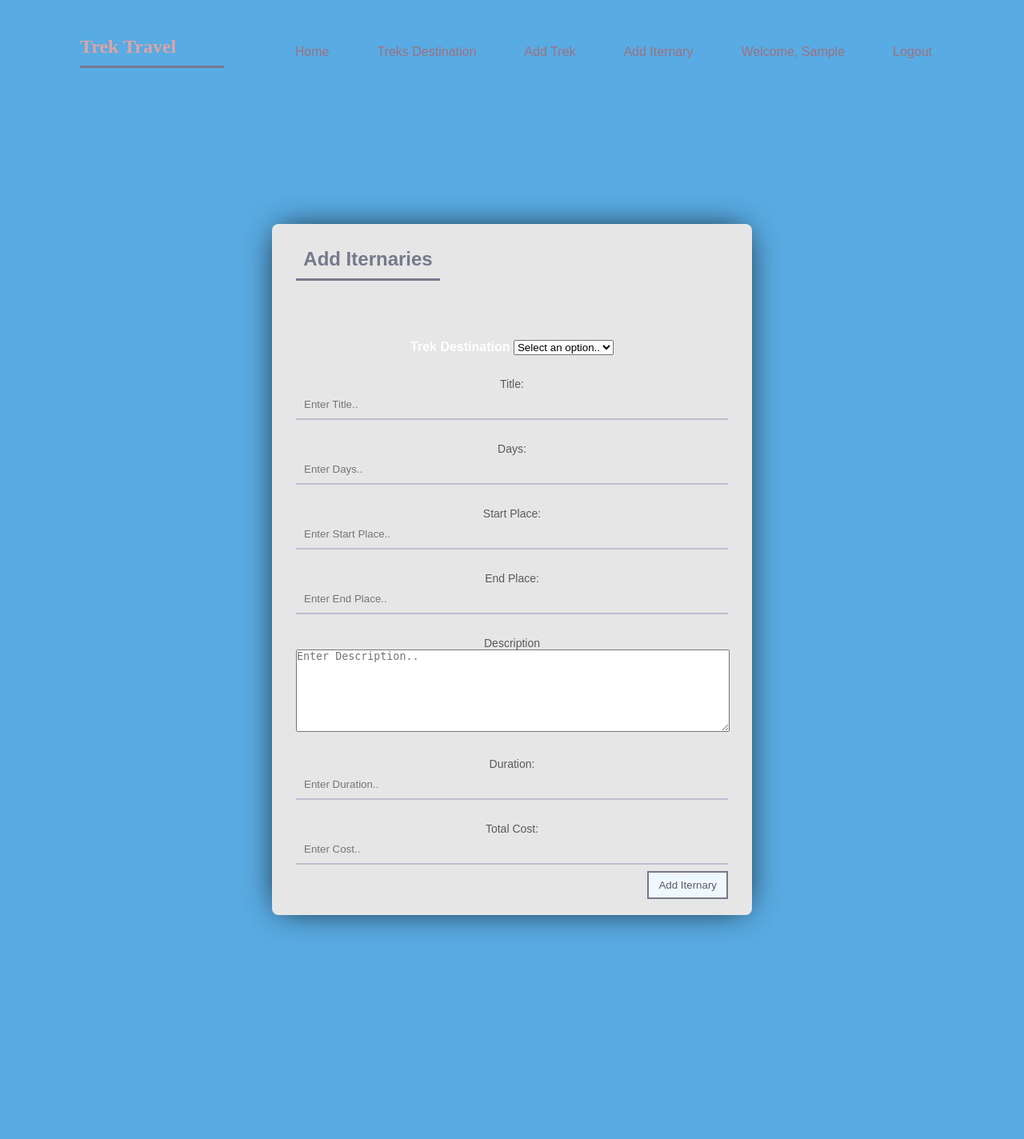
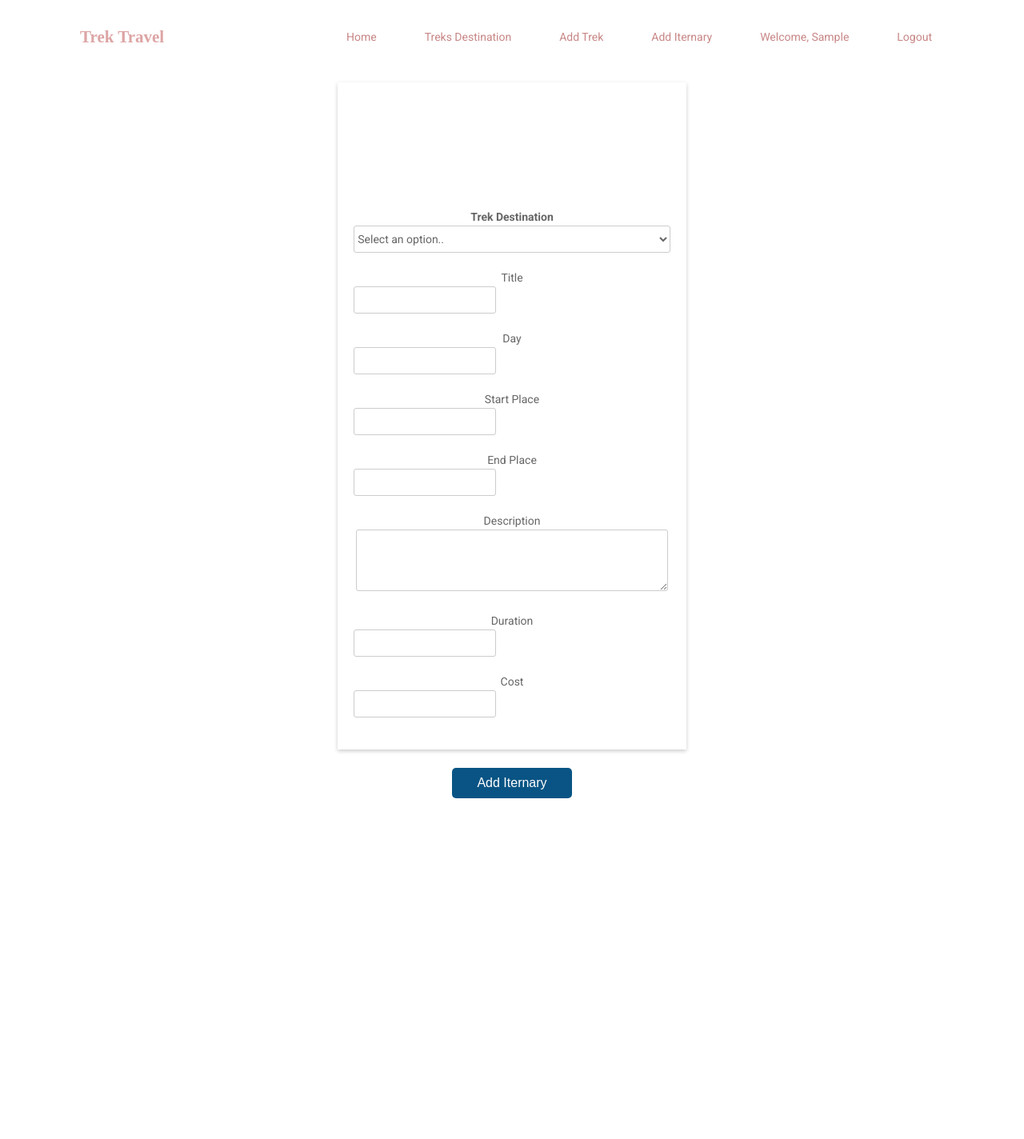
Before and after one commit to LamichhaneBibek/mytrekapp, a Flask app: template templates/addIternary.html in a window 1280 px wide. Shown: the whole page at 80% size. After the commit the page ends 998 px from the top, so only its background shows below. Run offline with Flask 2, Linux system fonts and the light colour scheme; the template is opened without the code that fills it: most values are stand-ins (such as "Sample title", 1, 10 or a date in 2020); some libraries are stand-ins or nearby versions.

Commit message:
Still there is some problem in doAddIternary

```diff
--- a/app.py
+++ b/app.py
@@ -1,6 +1,4 @@
-from email.headerregistry import Address
-from pickle import FALSE
-from unittest import result
+
 from flask import Flask, render_template, request, session, redirect
 
 from flask_mysqldb import MySQL
@@ -16,7 +14,7 @@
 app.config['MYSQL_DB'] = 'db_trekapp'
 
 # session settings
-app.config["SESSION_PERMANENT"] = FALSE
+app.config["SESSION_PERMANENT"] = False
 app.config["SESSION_TYPE"] = "filesystem"
 Session(app)
 
@@ -29,7 +27,7 @@
     if session.get("email"):
         logged_in_user = session["email"]
 
-    return render_template("index.html",result={'logged_in_user': logged_in_user})
+    return render_template("index.html", result={'logged_in_user': logged_in_user})
 
 
 # @app.route('/home')
@@ -75,13 +73,13 @@
 def doRegister():
     fullName = request.form['fullName']
     email = request.form['email']
-    phoneNumber = request.form['phone']
+    cNumber = request.form['cNumber']
     address = request.form['address']
-    password = request.form['pwd']
+    password = request.form['password']
 
     cursor = mysql.connection.cursor()
     cursor.execute('''INSERT INTO users VALUES(NULL,%s,%s,%s,%s,%s)''',
-                   (fullName, address, email, phoneNumber, password))
+                   (fullName, email, cNumber, address, password))
     mysql.connection.commit()
     cursor.close()
 
@@ -162,6 +160,7 @@
 
     return redirect('/treks')
 
+
 @app.route('/addIternary')
 def addIternary():
     logged_in_user = None
@@ -177,7 +176,8 @@
     treks = cursor.fetchall()
     cursor.close()
 
-    return render_template('test2.html', result={'treks':treks,'logged_in_user': logged_in_user})
+    return render_template('addIternary.html', result={'treks': treks, 'logged_in_user': logged_in_user})
+
 
 @app.route('/doAddIternary', methods=['POST'])
 def doAddIternary():
@@ -185,7 +185,8 @@
     if session.get("email"):
         logged_in_user = session["email"]
 
-    trek_destination_id = request.form['trek_destination_id']
+
+    trekId = request.form['trekId']
     title = request.form['title']
     days = request.form['days']
     startPlace = request.form['startPlace']
@@ -194,18 +195,31 @@
     duration = request.form['duration']
     cost = request.form['cost']
 
+    print(trekId)
+    print(title)
+    print(days)
+    print(startPlace)
+    print(endPlace)
+    print(description)
+    print(duration)
+    print(cost)
+
+
+
 
     cursor = mysql.connection.cursor()
     cursor.execute('''INSERT INTO iternaries VALUES(NULL,%s,%s,%s,%s,%s,%s,%s,%s)''',
-                   (title, days, startPlace, endPlace, description, duration, cost, trek_destination_id))
+                   (title, days, startPlace, endPlace, description, duration, cost, trekId))
     mysql.connection.commit()
     cursor.close()
 
     return redirect('/treks')
 
+
 def __getUserIdByEmail(email):
 
     pass
+
 
 @app.route('/iternary/<int:trekId>')
 def getIternarybyTrekId(trekId):
@@ -217,8 +231,7 @@
 
     cursor.close()
 
-    return render_template('iternary.html', result={"trekId":trekId, "iternaries": iternaries})
-
+    return render_template('iternary.html', result={"trekId": trekId, "iternaries": iternaries})
 
 
 if __name__ == '__main__':
--- a/templates/addIternary.html
+++ b/templates/addIternary.html
@@ -1,109 +1,187 @@
 <!DOCTYPE html>
-<html lang="en">
+<html>
 
 <head>
-  <meta charset="UTF-8">
-  <meta http-equiv="X-UA-Compatible" content="IE=edge">
-  <meta name="viewport" content="width=device-width, initial-scale=1.0">
+
+  <link href="https://fonts.googleapis.com/css?family=Roboto:300,400,500,700" rel="stylesheet">
+  <link rel="stylesheet" href="https://use.fontawesome.com/releases/v5.5.0/css/all.css"
+    integrity="sha384-B4dIYHKNBt8Bc12p+WXckhzcICo0wtJAoU8YZTY5qE0Id1GSseTk6S+L3BlXeVIU" crossorigin="anonymous">
   <title>Add Iternary</title>
   <link href="https://fonts.googleapis.com/css?family=Open+Sans" rel="stylesheet">
   <link href="https://fonts.googleapis.com/css?family=Quicksand" rel="stylesheet">
   <link rel="stylesheet" href="https://maxcdn.bootstrapcdn.com/font-awesome/4.6.0/css/font-awesome.min.css">
 
   <link rel="stylesheet" href="/static/style.css">
-
   <style>
+    html,
     body {
-      background: #59ABE3;
-      margin: 0
+      min-height: 100%;
     }
 
-    .form {
-      width: 600px;
-      height: parent;
-      background: #e6e6e6;
-      border-radius: 8px;
-      box-shadow: 0 0 40px -10px #000;
-      margin: calc(50vh - 220px) auto;
-      padding: 20px 30px;
-      max-width: calc(100vw - 40px);
-      box-sizing: border-box;
-      font-family: 'Montserrat', sans-serif;
-      position: relative
+    body,
+    div,
+    form,
+    input,
+    select,
+    p {
+      padding: 0;
+      margin: 0;
+      outline: none;
+      font-family: Roboto, Arial, sans-serif;
+      font-size: 14px;
+      color: #666;
+      line-height: 22px;
     }
 
-    h2 {
-      margin: 10px 0;
-      padding-bottom: 10px;
-      width: 180px;
-      color: #78788c;
-      border-bottom: 3px solid #78788c
+    h1 {
+      margin: 15px 0;
+      font-weight: 400;
+    }
+
+    .testbox {
+      display: flex;
+      justify-content: center;
+      align-items: center;
+      height: inherit;
+      padding: 3px;
+    }
+
+    form {
+      width: 100%;
+      padding: 20px;
+      background: #fff;
+      box-shadow: 0 2px 5px #ccc;
+    }
+
+    input,
+    select,
+    textarea {
+      margin-bottom: 10px;
+      border: 1px solid #ccc;
+      border-radius: 3px;
     }
 
     input {
-      width: 100%;
-      padding: 10px;
-      box-sizing: border-box;
-      background: none;
-      outline: none;
-      resize: none;
-      border: 0;
-      font-family: 'Montserrat', sans-serif;
-      transition: all .3s;
-      border-bottom: 2px solid #bebed2
+      width: calc(100% - 10px);
+      padding: 5px;
     }
 
-    input:focus {
-      border-bottom: 2px solid #78788c
+    select {
+      width: 100%;
+      padding: 7px 0;
+      background: transparent;
     }
 
-    p:before {
-      content: attr(type);
+    textarea {
+      width: calc(100% - 6px);
+    }
+
+    .item {
+      position: relative;
+      margin: 10px 0;
+    }
+
+    .item:hover p,
+    .item:hover i {
+      color: #095484;
+    }
+
+    input:hover,
+    select:hover,
+    textarea:hover,
+    .preferred-metod label:hover input {
+      box-shadow: 0 0 5px 0 #095484;
+    }
+
+    .preferred-metod label {
       display: block;
-      margin: 28px 0 0;
-      font-size: 14px;
-      color: #5a5a5a
+      margin: 5px 0;
+    }
+
+    .preferred-metod:hover input {
+      box-shadow: none;
+    }
+
+    .preferred-metod-item input,
+    .preferred-metod-item span {
+      width: auto;
+      vertical-align: middle;
+    }
+
+    .preferred-metod-item input {
+      margin: 0 5px 0 0;
+    }
+
+    input[type="date"]::-webkit-inner-spin-button {
+      display: none;
+    }
+
+    .item i,
+    input[type="date"]::-webkit-calendar-picker-indicator {
+      position: absolute;
+      font-size: 20px;
+      color: #a9a9a9;
+    }
+
+    .item i {
+      right: 1%;
+      top: 30px;
+      z-index: 1;
+    }
+
+    [type="date"]::-webkit-calendar-picker-indicator {
+      right: 0;
+      z-index: 2;
+      opacity: 0;
+      cursor: pointer;
+    }
+
+    .btn-block {
+      margin-top: 20px;
+      text-align: center;
     }
 
     button {
-      float: right;
-      padding: 8px 12px;
-      margin: 8px 0 0;
-      font-family: 'Montserrat', sans-serif;
-      border: 2px solid #78788c;
-      background: 0;
-      background-color: aliceblue;
-      color: #5a5a6e;
+      width: 150px;
+      padding: 10px;
+      border: none;
+      -webkit-border-radius: 5px;
+      -moz-border-radius: 5px;
+      border-radius: 5px;
+      background-color: #095484;
+      font-size: 16px;
+      color: #fff;
       cursor: pointer;
-      transition: all .3s
     }
 
     button:hover {
-      background: #78788c;
-      color: #fff
+      background-color: #0666a3;
     }
 
-    div {
-      content: 'Hi';
-      position: absolute;
-      bottom: -15px;
-      right: -20px;
-      background: #50505a;
-      color: #fff;
-      width: 320px;
-      padding: 16px 4px 16px 0;
-      border-radius: 6px;
-      font-size: 13px;
-      box-shadow: 10px 10px 40px -14px #000
+    @media (min-width: 568px) {
+
+      .name-item,
+      .city-item {
+        display: flex;
+        flex-wrap: wrap;
+        justify-content: space-between;
       }
 
-    span {
-      margin: 0 5px 0 15px
+      .name-item input,
+      .city-item input {
+        width: calc(50% - 20px);
+      }
+
+      .city-item select {
+        width: calc(50% - 8px);
+      }
     }
   </style>
 </head>
 
 <body>
+
+
   <header>
     <h2 href="#"> Trek Travel</h2>
     <nav>
@@ -123,37 +201,64 @@
   </header>
 
   <section class="hero">
+
+    <div class="testbox">
       <form action="/doAddIternary" class="form" method="POST">
-      <h2>Add Iternaries</h2>
-      <br>
-      <p id="iternaries"> </p>
-      <br>
+
+        <h1>Add Iternaries</h1>
         <label for="title"><b>Trek Destination</b></label>
-      <select onchange="getIternaries()" name="trek_destination_id" id="trek_destination_id" required>
+        <select onchange="getIternaries()" name="trekId" id="trekId" required>
           <option value="0">Select an option..</option>
           {% for row in result['treks'] %}
           <option value="{{row[0]}}">{{row[1]}}</option>
           {% endfor %}
         </select>
-
-      <p type="Title:"><input type="text" placeholder="Enter Title.." name="title" id="title" required></input></p>
-      <p type="Days:"><input type="number" placeholder="Enter Days.." name="days" id="days" required></input></p>
-      <p type="Start Place:"><input type="text" placeholder="Enter Start Place.." name="startPlace" id="startPlace"
-          required></input></p>
-      <p type="End Place:"><input type="text" placeholder="Enter End Place.." name="endPlace" id="endPlace"
-          required></input></p>
-      <p type="Description">
-        <textarea type="text" placeholder="Enter Description.." name="description" id="description" required=""
-          style="width: 542px; height: 103px;"></textarea>
-      </p>
-      <p type="Duration:"><input type="text" placeholder="Enter Duration.." name="duration" id="duration"
-          required></input></p>
-      <p type="Total Cost:"><input type="number" placeholder="Enter Cost.." name="cost" id="cost" required></input></p>
-
-
-      <button>Add Iternary</button>
-
+        <div id="iternaries"></div>
+        <div class="item">
+          <p>Title</p>
+          <div class="name-item">
+            <input type="text" name="title" placeholder="" id="title"/>
+          </div>
+        </div>
+        <div class="item">
+          <p>Day</p>
+          <div class="name-item">
+            <input type="text" name="days" placeholder="" id="days"/>
+          </div>
+        </div>
+        <div class="item">
+          <p>Start Place</p>
+          <div class="name-item">
+            <input type="text" name="startPlace" placeholder="" id="startPlace"/>
+          </div>
+        </div>
+        <div class="item">
+          <p>End Place</p>
+          <div class="name-item">
+            <input type="text" name="endPlace" placeholder="" id="endPlace"/>
+          </div>
+        </div>
+        <p>Description</p>
+        <textarea rows="5" id="description"></textarea>
+        <div class="item">
+          <p>Duration</p>
+          <div class="name-item">
+            <input type="text" name="duration" placeholder="" id="duration"/>
+          </div>
+        </div>
+        <div class="item">
+          <p>Cost</p>
+          <div class="name-item">
+            <input type="text" name="cost" placeholder="" id="cost" />
+          </div>
+        </div>
+    </div>
+    <div class="btn-block">
+      <button type="submit" href="/">Add Iternary</button>
+    </div>
     </form>
+    </div>
+  </section>
 
   <script src="https://ajax.googleapis.com/ajax/libs/jquery/3.6.0/jquery.min.js"></script>
 
@@ -173,7 +278,6 @@
 
 
   </script>
-  </section>
 </body>
 
 </html>
```
Also changed, not shown: templates/register.html (+4 -4 lines), 1 other file. Lines whose indentation alone changed are shown as unchanged.
